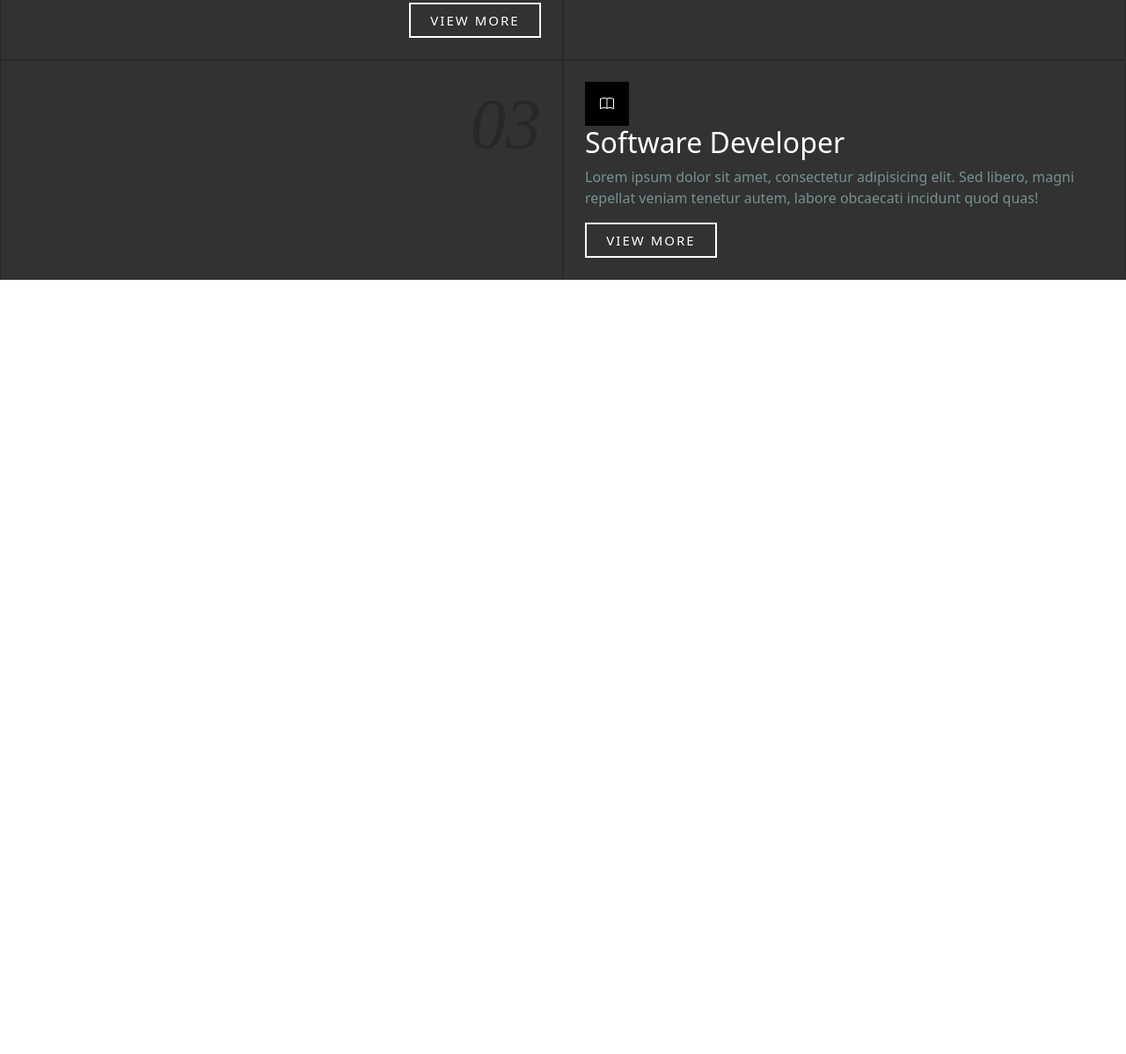
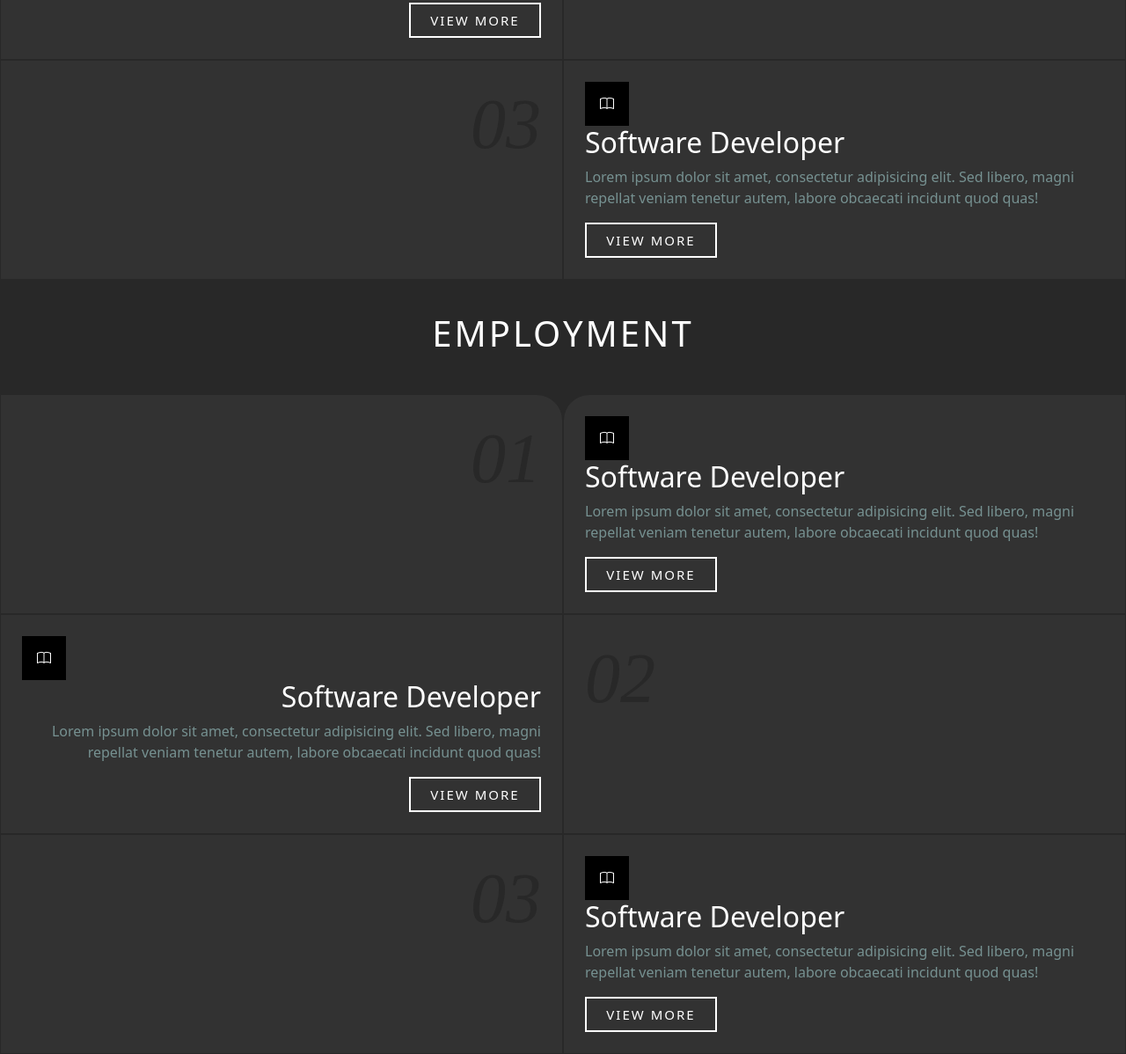
Before and after one commit to ShivamMathtech/John_doe, a website: page index.html in a window 1280 px wide. Shown: the part 2332-3530 px from the top of the page at 88% size. Before the commit the page ends 2650 px from the top, so only its background shows below. Drawn offline with nearby package versions, Linux system fonts and the light colour scheme.

Commit message:
edu2 added

```diff
--- a/index.html
+++ b/index.html
@@ -259,6 +259,80 @@
           </div>
         </div>
       </div>
+      <div class="container-fluid p-0 employment">
+        <div class="banner-2 p-0">
+          <div class="row m-0 h-100">
+            <div
+              class="col-md-12 d-flex justify-content-center align-items-center"
+            >
+              <h1 class="text-white">EMPLOYMENT</h1>
+            </div>
+          </div>
+        </div>
+        <div class="box-2 p-0">
+          <div class="row h-100 m-0">
+            <div class="col-md-6 blt text-end p-4">
+              <h1 style="color: #282828">01</h1>
+            </div>
+            <div class="col-md-6 brt p-4">
+              <span class="edubox">
+                <span class="bi bi-book"></span>
+              </span>
+              <h2 class="text-white">Software Developer</h2>
+              <p>
+                Lorem ipsum dolor sit amet, consectetur adipisicing elit. Sed
+                libero, magni repellat veniam tenetur autem, labore obcaecati
+                incidunt quod quas!
+              </p>
+              <div class="mt-3">
+                <button class="mybtn">VIEW MORE</button>
+              </div>
+            </div>
+          </div>
+        </div>
+        <div class="box-2 p-0">
+          <div class="row h-100 m-0">
+            <div class="col-md-6 brt p-4 b2brt">
+              <span class="edubox">
+                <span class="bi bi-book"></span>
+              </span>
+              <h2 class="text-white">Software Developer</h2>
+              <p>
+                Lorem ipsum dolor sit amet, consectetur adipisicing elit. Sed
+                libero, magni repellat veniam tenetur autem, labore obcaecati
+                incidunt quod quas!
+              </p>
+              <div class="mt-3">
+                <button class="mybtn">VIEW MORE</button>
+              </div>
+            </div>
+            <div class="col-md-6 blt p-4 b2blt">
+              <h1 style="color: #282828">02</h1>
+            </div>
+          </div>
+        </div>
+        <div class="box-2 p-0">
+          <div class="row h-100 m-0">
+            <div class="col-md-6 blt p-4 b2blt text-end">
+              <h1 style="color: #282828">03</h1>
+            </div>
+            <div class="col-md-6 brt p-4 b2brt text-start">
+              <span class="edubox">
+                <span class="bi bi-book"></span>
+              </span>
+              <h2 class="text-white">Software Developer</h2>
+              <p>
+                Lorem ipsum dolor sit amet, consectetur adipisicing elit. Sed
+                libero, magni repellat veniam tenetur autem, labore obcaecati
+                incidunt quod quas!
+              </p>
+              <div class="mt-3">
+                <button class="mybtn">VIEW MORE</button>
+              </div>
+            </div>
+          </div>
+        </div>
+      </div>
     </div>
   </body>
 </html>
```
